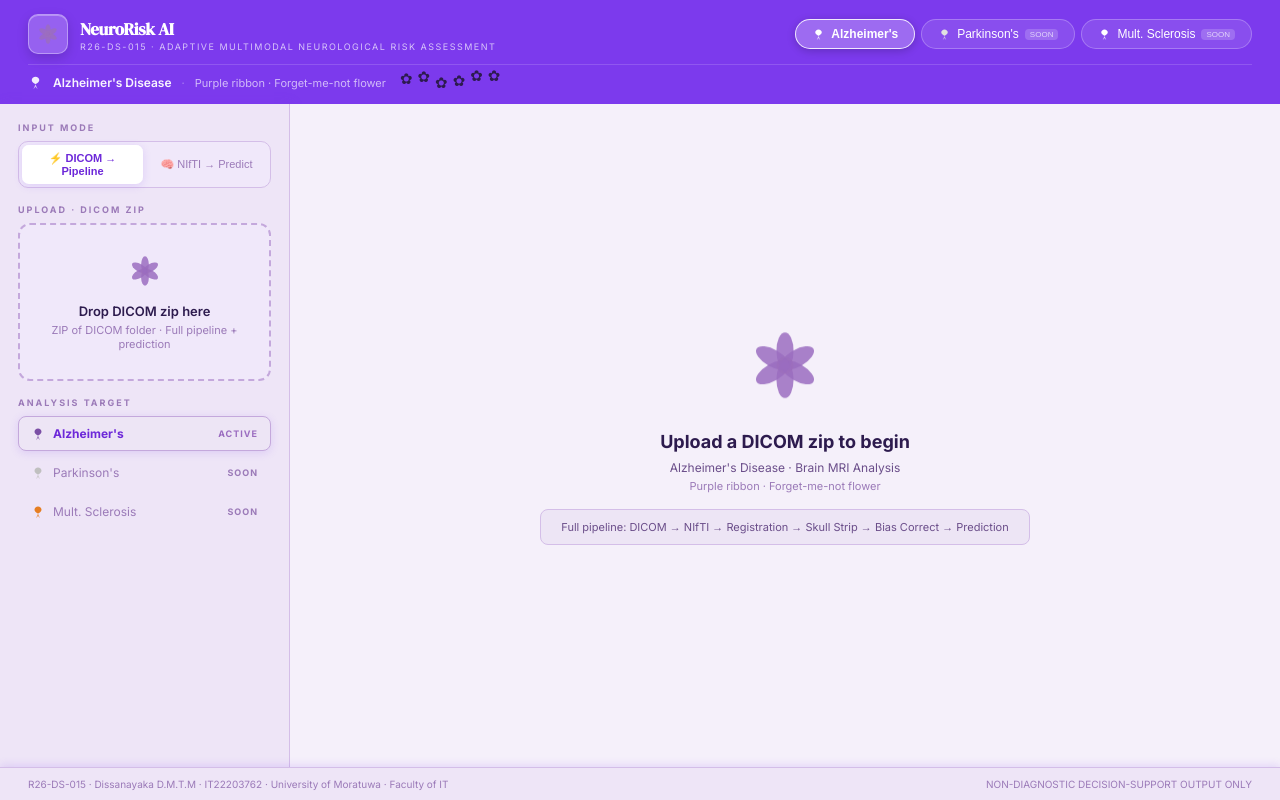
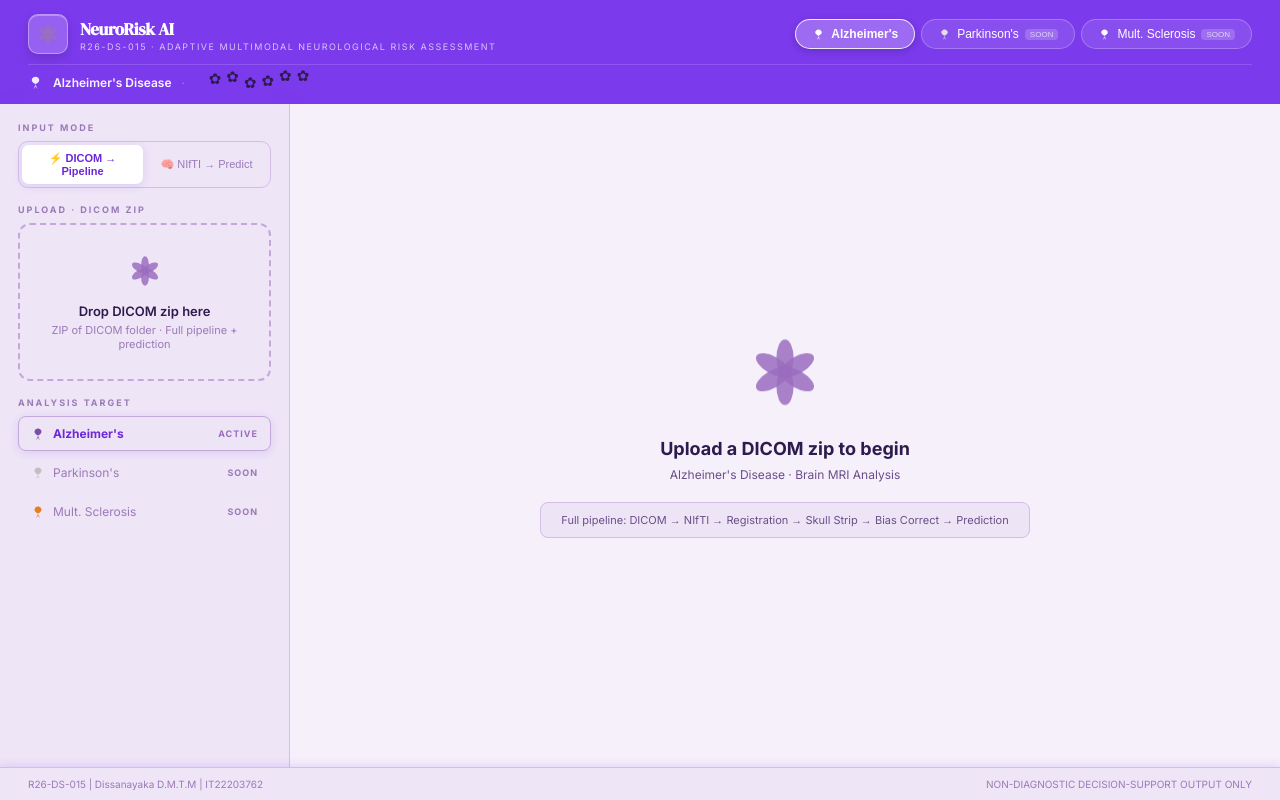
Before and after one commit to Tanury/R26-DS-015, a React (Vite) app in the folder frontend/: page / in a window 1280 px wide. Built offline with nearby package versions, Linux system fonts and the light colour scheme.

Commit message:
Frontend for MRI Early Analysis component

```diff
--- a/frontend/src/Dashboard.jsx
+++ b/frontend/src/Dashboard.jsx
@@ -9,7 +9,6 @@ const THEMES = {
     bg: "#F5F0FA", sidebar: "#EEE5F7", cardBg: "#FFFFFF",
     border: "#D4BEE8", borderLight: "#C4A8DC",
     text: "#2D1B4E", textMuted: "#6B4E8A", textDim: "#9B7AB8",
-    barBg: "#F0E8FA", tagline: "Purple ribbon · Forget-me-not flower",
     decorSymbol: "✿", headerBg: "#7C3AED",
     shadow: "rgba(124,58,237,0.15)",
   },
@@ -20,8 +19,8 @@ const THEMES = {
     bg: "#FDF5F5", sidebar: "#FAE8E8", cardBg: "#FFFFFF",
     border: "#F0BABA", borderLight: "#E89090",
     text: "#4A0E0E", textMuted: "#8B3028", textDim: "#B07070",
-    barBg: "#FDF0F0", tagline: "Silver ribbon · Red tulip flower",
-    decorSymbol: "❀", headerBg: "#DC2626",
+    //barBg: "#FDF0F0", tagline: "Silver ribbon · Red tulip flower",
+    decorSymbol: "🌷", headerBg: "#DC2626",
     shadow: "rgba(220,38,38,0.15)",
   },
   ms: {
@@ -31,8 +30,8 @@ const THEMES = {
     bg: "#FFFAF5", sidebar: "#FEF0E0", cardBg: "#FFFFFF",
     border: "#F0C090", borderLight: "#E8A060",
     text: "#4A1A00", textMuted: "#8B4513", textDim: "#B07840",
-    barBg: "#FEF5EC", tagline: "Orange ribbon · Orange butterfly",
-    decorSymbol: "🦋", headerBg: "#EA580C",
+    //barBg: "#FEF5EC", tagline: "Orange ribbon · Orange butterfly",
+    decorSymbol: "ʚїɞ", headerBg: "#EA580C",
     shadow: "rgba(234,88,12,0.15)",
   },
 };
@@ -47,7 +46,7 @@ const CLASS_CONFIG = {
 };
 
 const STEP_COLORS = ["#64748B", "#3B82F6", "#8B5CF6", "#10B981"];
-const STEP_NAMES  = ["DICOM → NIfTI", "Registration", "Skull Strip", "Bias Correct"];
+const STEP_NAMES  = ["DICOM → NIfTI", "Skull Strip", "Registration"," Bias Field Correction"];
 
 // ─── API ─────────────────────────────────────────────────────────────────────
 async function analyzeMRI(file) {
@@ -734,7 +733,7 @@ export default function Dashboard() {
           fontSize: 10, color: t.textDim,
           boxShadow: `0 -2px 8px ${t.shadow}`,
         }}>
-          <span>R26-DS-015 · Dissanayaka D.M.T.M · IT22203762 · University of Moratuwa · Faculty of IT</span>
+          <span>R26-DS-015 | Dissanayaka D.M.T.M | IT22203762 </span>
           <span>NON-DIAGNOSTIC DECISION-SUPPORT OUTPUT ONLY</span>
         </footer>
       </div>
```
